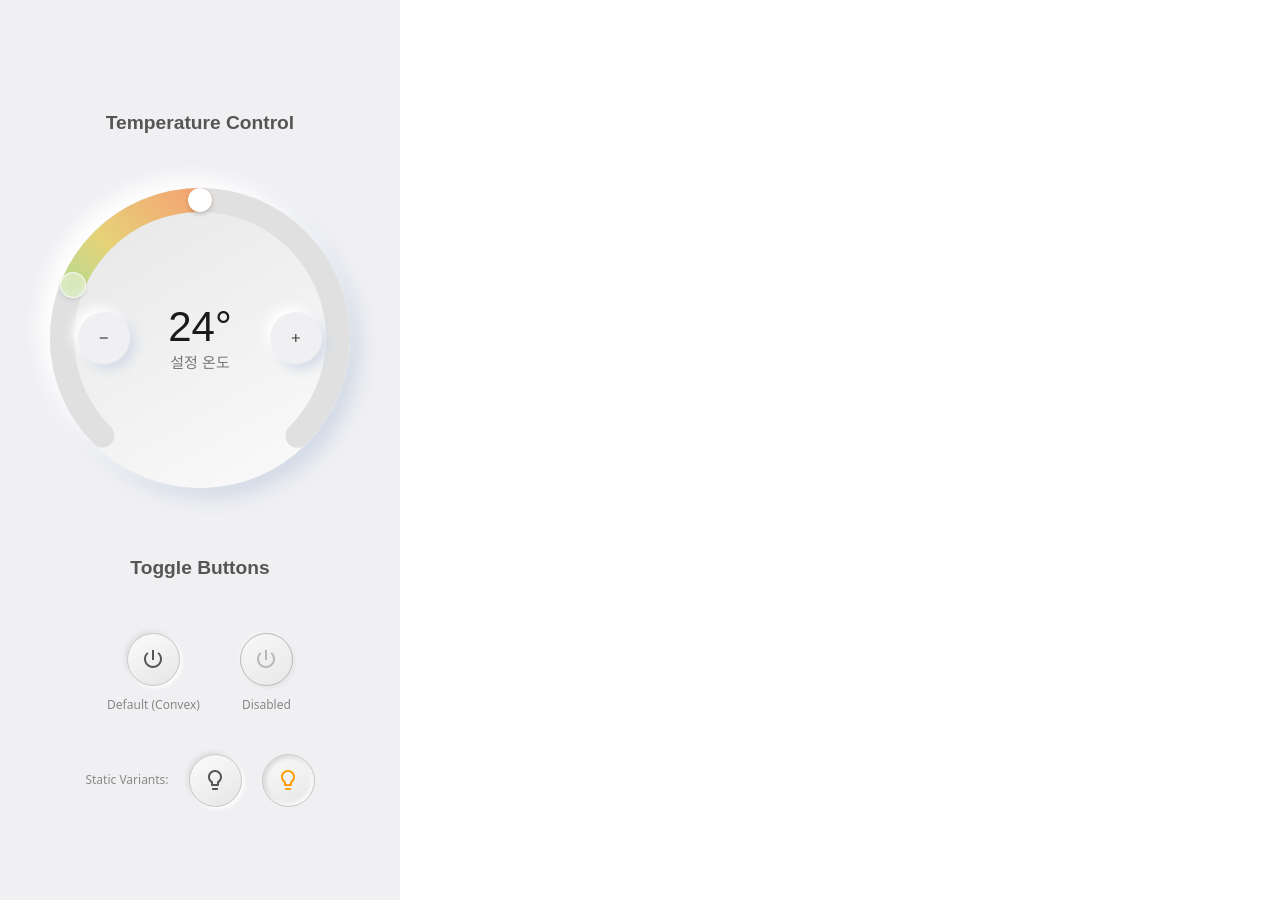
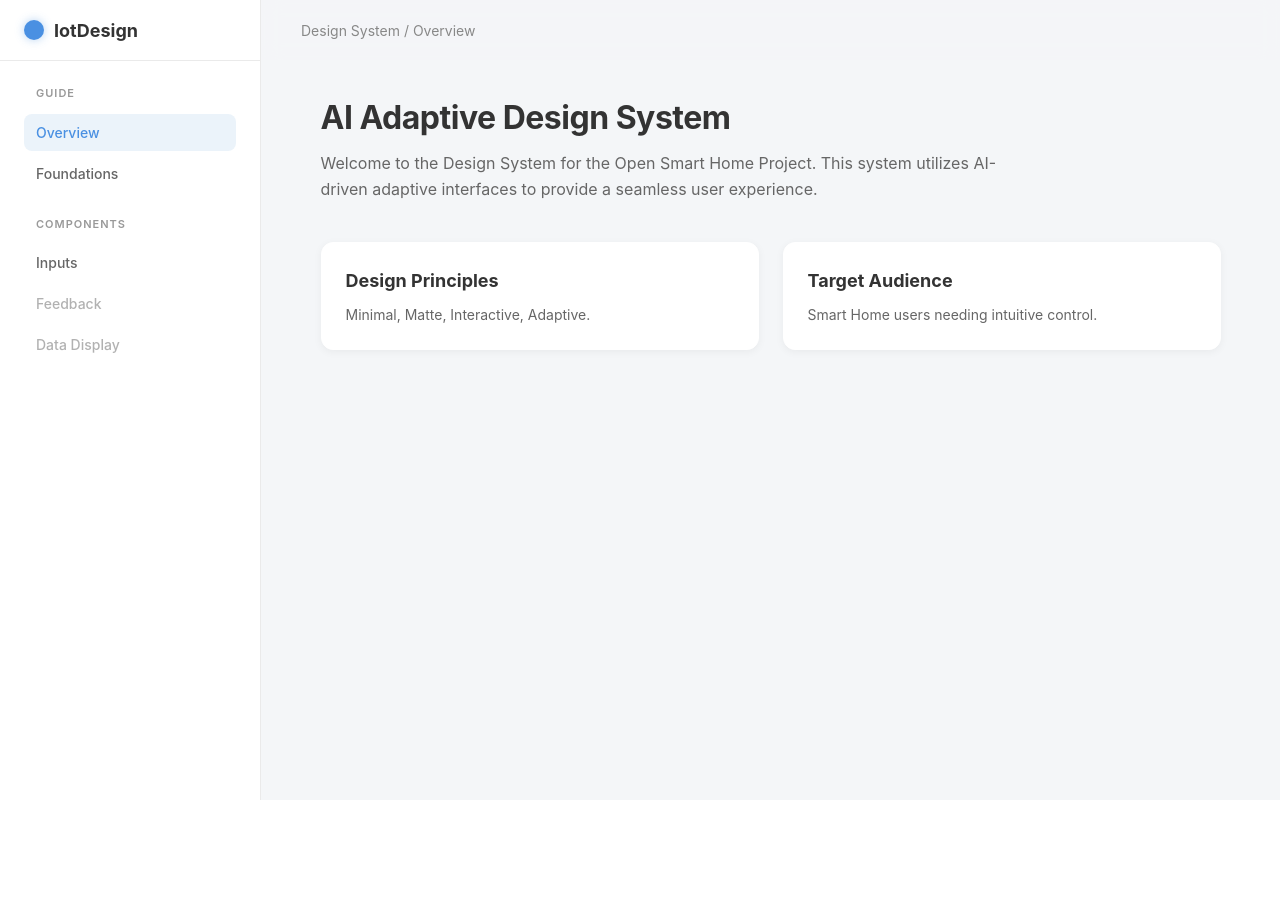
Before and after one commit to johneybi/IotDesignsystem, a React (Vite) app: page / in a window 1280 px wide. After the commit the page ends 800 px from the top, so only its background shows below. Built offline with nearby package versions, Linux system fonts and the light colour scheme.

Commit message:
update document

```diff
--- a/src/App.css
+++ b/src/App.css
@@ -1,30 +1,255 @@
-.app-container {
-  min-height: 100vh;
+/* Reset & Base */
+:root {
+  --bg-app: #f4f6f8;
+  --bg-sidebar: #ffffff;
+  --bg-card: #ffffff;
+  --text-primary: #333333;
+  --text-secondary: #666666;
+  --accent-color: #4a90e2; /* Soft AI Blue */
+  --border-color: #eaeaea;
+  --shadow-sm: 0 2px 8px rgba(0,0,0,0.05);
+  --shadow-md: 0 8px 16px rgba(0,0,0,0.08);
+}
+
+body {
+  margin: 0;
+  font-family: -apple-system, BlinkMacSystemFont, 'Segoe UI', Roboto, 'Helvetica Neue', Arial, sans-serif;
+  background-color: var(--bg-app);
+  color: var(--text-primary);
+  -webkit-font-smoothing: antialiased;
+}
+
+/* Layout */
+.ds-layout {
+  display: flex;
+  height: 100vh;
+  width: 100vw;
+  overflow: hidden;
+}
+
+/* Sidebar */
+.ds-sidebar {
+  width: 260px;
+  background-color: var(--bg-sidebar);
+  border-right: 1px solid var(--border-color);
+  padding: 0;
+  display: flex;
+  flex-direction: column;
+}
+
+.brand {
+  height: 60px;
+  display: flex;
+  align-items: center;
+  padding: 0 24px;
+  font-weight: 700;
+  font-size: 18px;
+  color: var(--text-primary);
+  border-bottom: 1px solid var(--border-color);
+}
+
+.logo-circle {
+  width: 20px;
+  height: 20px;
+  background: var(--accent-color);
+  border-radius: 50%;
+  margin-right: 10px;
+  box-shadow: 0 0 10px rgba(74, 144, 226, 0.4);
+}
+
+.ds-nav {
+  flex: 1;
+  padding: 24px;
+  overflow-y: auto;
+}
+
+.nav-group {
+  margin-bottom: 24px;
+}
+
+.nav-label {
+  font-size: 11px;
+  text-transform: uppercase;
+  color: #999;
+  letter-spacing: 1px;
+  margin-bottom: 12px;
+  padding-left: 12px;
+  font-weight: 600;
+}
+
+.nav-item {
+  display: block;
+  width: 100%;
+  text-align: left;
+  background: none;
+  border: none;
+  padding: 10px 12px;
+  margin-bottom: 4px;
+  border-radius: 8px;
+  font-size: 14px;
+  color: var(--text-secondary);
+  cursor: pointer;
+  transition: all 0.2s ease;
+}
+
+.nav-item:hover {
+  background-color: #f7f9fc;
+  color: var(--text-primary);
+}
+
+.nav-item.active {
+  background-color: #ebf3fa;
+  color: var(--accent-color);
+  font-weight: 500;
+}
+
+.nav-item.disabled {
+  opacity: 0.5;
+  cursor: default;
+}
+
+.nav-item.disabled:hover {
+  background-color: transparent;
+  color: var(--text-secondary);
+}
+
+/* Main Content */
+.ds-main {
+  flex: 1;
+  display: flex;
+  flex-direction: column;
+  background-color: var(--bg-app);
+}
+
+.ds-header {
+  height: 60px;
+  display: flex;
+  align-items: center;
+  padding: 0 40px;
+  background-color: rgba(244, 246, 248, 0.9);
+  backdrop-filter: blur(10px);
+  position: sticky;
+  top: 0;
+  z-index: 10;
+}
+
+.current-path {
+  font-size: 14px;
+  color: #888;
+}
+
+.content-scroll {
+  flex: 1;
+  overflow-y: auto;
+  padding: 40px;
+}
+
+.doc-section {
+  max-width: 900px;
+  margin: 0 auto;
+}
+
+.doc-title {
+  font-size: 32px;
+  font-weight: 700;
+  margin: 0 0 16px 0;
+  letter-spacing: -0.5px;
+}
+
+.doc-intro {
+  font-size: 16px;
+  color: var(--text-secondary);
+  line-height: 1.6;
+  margin-bottom: 40px;
+  max-width: 700px;
+}
+
+/* Overview Cards */
+.doc-cards {
+  display: grid;
+  grid-template-columns: repeat(auto-fit, minmax(280px, 1fr));
+  gap: 24px;
+}
+
+.doc-card {
+  background: var(--bg-card);
+  padding: 24px;
+  border-radius: 12px;
+  box-shadow: var(--shadow-sm);
+  border: 1px solid white;
+}
+
+.doc-card h3 {
+  margin: 0 0 10px 0;
+  font-size: 18px;
+}
+
+.doc-card p {
+  margin: 0;
+  color: var(--text-secondary);
+  font-size: 14px;
+  line-height: 1.5;
+}
+
+/* Component Showcase */
+.component-showcase {
+  background: var(--bg-card);
+  border-radius: 16px;
+  border: 1px solid white;
+  box-shadow: var(--shadow-sm);
+  margin-bottom: 40px;
+  overflow: hidden;
+}
+
+.showcase-header {
+  padding: 24px 30px;
+  border-bottom: 1px solid var(--border-color);
+}
+
+.showcase-header h2 {
+  margin: 0 0 8px 0;
+  font-size: 20px;
+  color: var(--text-primary);
+}
+
+.showcase-header p {
+  margin: 0;
+  color: var(--text-secondary);
+  font-size: 14px;
+}
+
+.showcase-demo {
+  padding: 60px;
+  background-color: #fcfcfc;
+  display: flex;
+  justify-content: center;
+  align-items: center;
+  min-height: 200px;
+}
+
+.showcase-demo.row {
+  flex-direction: row;
+  flex-wrap: wrap;
+  gap: 40px;
+}
+
+.demo-item {
   display: flex;
   flex-direction: column;
   align-items: center;
-  justify-content: center;
-  background-color: #f0f2f5;
-  font-family: 'Inter', sans-serif;
+  gap: 12px;
 }
 
-.component-showcase {
-  background: white;
-  padding: 40px;
-  border-radius: 20px;
-  box-shadow: 0 10px 30px rgba(0,0,0,0.05);
-  display: flex;
-  flex-direction: column;
-  align-items: center;
+.demo-item label {
+  font-size: 12px;
+  color: #999;
+  font-weight: 500;
 }
 
-h1 {
-  margin-bottom: 40px;
-  color: #333;
+.placeholder-content {
+  padding: 40px;
+  border: 2px dashed #ddd;
+  border-radius: 12px;
+  color: #999;
+  text-align: center;
 }
-
-h2 {
-  margin-bottom: 30px;
-  font-size: 1.2rem;
-  color: #555;
-}
--- a/src/App.jsx
+++ b/src/App.jsx
@@ -3,79 +3,157 @@ import { TemperatureControl, Button } from './components/inputs'
 import './App.css'
 
 function App() {
+  const [activeSection, setActiveSection] = useState('overview');
+
+  // Existing states for components
   const [targetTemp, setTargetTemp] = useState(24);
   const [currentTemp, setCurrentTemp] = useState(21);
-
-  // Power State for Toggle Button
   const [isPowerOn, setIsPowerOn] = useState(false);
 
   // Icons
   const PowerIcon = <svg viewBox="0 0 24 24"><path d="M13 3h-2v10h2V3zm4.83 2.17l-1.42 1.42C17.99 7.86 19 9.81 19 12c0 3.87-3.13 7-7 7s-7-3.13-7-7c0-2.19 1.01-4.14 2.58-5.42L6.17 5.17C4.23 6.82 3 9.26 3 12c0 4.97 4.03 9 9 9s9-4.03 9-9c0-2.74-1.23-5.18-3.17-6.83z"/></svg>;
-
   const BulbIcon = <svg viewBox="0 0 24 24"><path d="M9 21c0 .55.45 1 1 1h4c.55 0 1-.45 1-1v-1H9v1zm3-19C8.14 2 5 5.14 5 9c0 2.38 1.19 4.47 3 5.74V17c0 .55.45 1 1 1h6c.55 0 1-.45 1-1v-2.26c1.81-1.27 3-3.36 3-5.74 0-3.86-3.14-7-7-7zm2.85 11.1l-.85.6V16h-4v-2.3l-.85-.6C7.8 12.16 7 10.63 7 9c0-2.76 2.24-5 5-5s5 2.24 5 5c0 1.63-.8 3.16-2.15 4.1z"/></svg>;
 
-  // Toggle Handler
   const togglePower = () => setIsPowerOn(prev => !prev);
 
+  const renderContent = () => {
+    switch(activeSection) {
+      case 'overview':
         return (
-    <div style={{
-      minHeight: '100vh',
-      background: '#f0f0f3',
-      display: 'flex',
-      flexDirection: 'column',
-      alignItems: 'center',
-      justifyContent: 'center',
-      gap: '50px',
-      padding: '50px'
-    }}>
-      {/* Section 1: Temperature Control */}
-      <section style={{ display: 'flex', flexDirection: 'column', alignItems: 'center', gap: '20px' }}>
-        <h2 style={{ color: '#555', fontFamily: 'sans-serif' }}>Temperature Control</h2>
+          <div className="doc-section">
+            <h1 className="doc-title">AI Adaptive Design System</h1>
+            <p className="doc-intro">
+              Welcome to the Design System for the Open Smart Home Project.
+              This system utilizes AI-driven adaptive interfaces to provide a seamless user experience.
+            </p>
+            <div className="doc-cards">
+              <div className="doc-card">
+                <h3>Design Principles</h3>
+                <p>Minimal, Matte, Interactive, Adaptive.</p>
+              </div>
+              <div className="doc-card">
+                <h3>Target Audience</h3>
+                <p>Smart Home users needing intuitive control.</p>
+              </div>
+            </div>
+          </div>
+        );
+      case 'inputs':
+        return (
+          <div className="doc-section">
+            <h1 className="doc-title">Inputs</h1>
+            <p className="doc-intro">Interactive controls for user input.</p>
+
+            <div className="component-showcase">
+              <div className="showcase-header">
+                <h2>Temperature Control</h2>
+                <p>A circular dial for adjusting temperature with haptic-like visual feedback.</p>
+              </div>
+              <div className="showcase-demo">
                 <TemperatureControl
                   targetTemp={targetTemp}
                   currentTemp={currentTemp}
                   onChange={setTargetTemp}
                 />
-      </section>
+              </div>
+            </div>
 
-      {/* Section 2: Toggle Buttons */}
-      <section style={{ display: 'flex', flexDirection: 'column', alignItems: 'center', gap: '20px' }}>
-        <h2 style={{ color: '#555', fontFamily: 'sans-serif' }}>Toggle Buttons</h2>
-
-        <div style={{ display: 'flex', gap: '40px', alignItems: 'flex-start' }}>
-
-          {/* Interactive Toggle */}
-          <div style={{ display: 'flex', flexDirection: 'column', alignItems: 'center', gap: '10px' }}>
+            <div className="component-showcase">
+               <div className="showcase-header">
+                <h2>Button</h2>
+                <p>Versatile button component supporting icons, toggle states, and neumorphic depth.</p>
+              </div>
+              <div className="showcase-demo row">
+                 <div className="demo-item">
                     <Button
                       active={isPowerOn}
                       icon={PowerIcon}
                       onClick={togglePower}
                     />
-            <span style={{ color: '#888', fontSize: '12px' }}>
-              {isPowerOn ? 'Active (Concave)' : 'Default (Convex)'}
-            </span>
+                    <label>{isPowerOn ? 'Active' : 'Default'}</label>
                  </div>
-
-          {/* Disabled State */}
-          <div style={{ display: 'flex', flexDirection: 'column', alignItems: 'center', gap: '10px' }}>
+                 <div className="demo-item">
                     <Button
                       disabled={true}
                       icon={PowerIcon}
-              onClick={() => alert("Can't click")}
+                      onClick={() => {}}
                     />
-             <span style={{ color: '#888', fontSize: '12px' }}>Disabled</span>
+                    <label>Disabled</label>
                  </div>
+                 <div className="demo-item">
+                    <Button active={false} icon={BulbIcon} />
+                    <label>Static Off</label>
+                 </div>
+                 <div className="demo-item">
+                    <Button active={true} icon={BulbIcon} />
+                    <label>Static On</label>
+                 </div>
+              </div>
+            </div>
+          </div>
+        );
+      case 'foundations':
+        return (
+          <div className="doc-section">
+            <h1 className="doc-title">Foundations</h1>
+            <p className="doc-intro">Colors, Typography, and Shadows.</p>
+            <div className="placeholder-content">
+               Content coming soon...
+            </div>
+          </div>
+        );
+      default:
+        return <div>Select a section</div>;
+    }
+  };
 
+  return (
+    <div className="ds-layout">
+      {/* Sidebar */}
+      <aside className="ds-sidebar">
+        <div className="brand">
+          <div className="logo-circle"></div>
+          <span>IotDesign</span>
         </div>
+        <nav className="ds-nav">
+          <div className="nav-group">
+            <div className="nav-label">Guide</div>
+            <button
+              className={`nav-item ${activeSection === 'overview' ? 'active' : ''}`}
+              onClick={() => setActiveSection('overview')}
+            >
+              Overview
+            </button>
+            <button
+              className={`nav-item ${activeSection === 'foundations' ? 'active' : ''}`}
+              onClick={() => setActiveSection('foundations')}
+            >
+              Foundations
+            </button>
+          </div>
+          <div className="nav-group">
+            <div className="nav-label">Components</div>
+            <button
+              className={`nav-item ${activeSection === 'inputs' ? 'active' : ''}`}
+              onClick={() => setActiveSection('inputs')}
+            >
+              Inputs
+            </button>
+            <button className="nav-item disabled">Feedback</button>
+            <button className="nav-item disabled">Data Display</button>
+          </div>
+        </nav>
+      </aside>
 
-        {/* Visual variants */}
-        <div style={{ display: 'flex', gap: '20px', marginTop: '20px', alignItems: 'center' }}>
-           <span style={{ color: '#888', fontSize: '12px' }}>Static Variants:</span>
-           <Button active={false} icon={BulbIcon} />
-           <Button active={true} icon={BulbIcon} />
+      {/* Main Content */}
+      <main className="ds-main">
+        <header className="ds-header">
+          <span className="current-path">Design System / {activeSection.charAt(0).toUpperCase() + activeSection.slice(1)}</span>
+        </header>
+        <div className="content-scroll">
+          {renderContent()}
         </div>
-
-      </section>
+      </main>
     </div>
   )
 }
```
Lines whose indentation alone changed are shown as unchanged.
